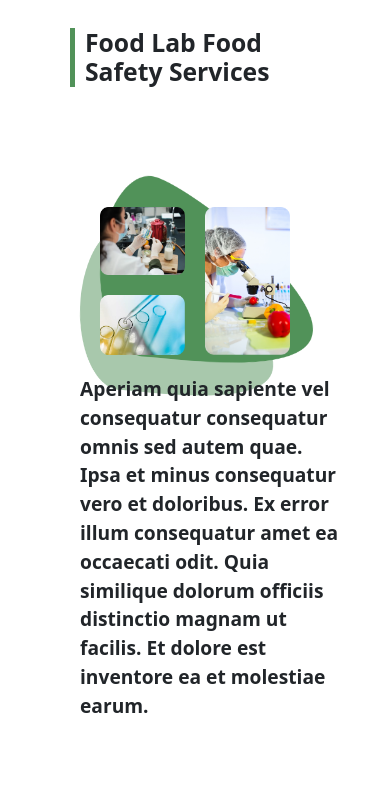
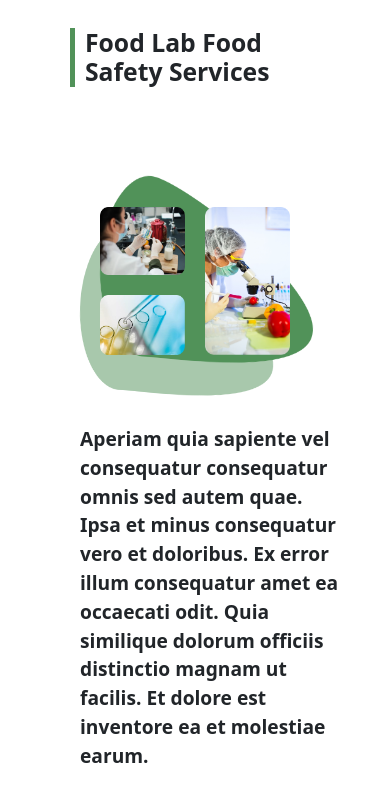
Before and after one commit to gauravsharmatheofficial/Projects, a plain HTML site: page 03_landing_page/index.html in a window 390 px wide. Shown: the part 375-1165 px from the top of the page. Drawn offline with nearby package versions, Linux system fonts and the light colour scheme.

Commit message:
Update style.css

```diff
--- a/03_landing_page/style.css
+++ b/03_landing_page/style.css
@@ -361,4 +361,8 @@ span {
     left: 80px;
     width: 50%;
   }
+   .text {
+    display: block;
+    padding-top: 50px;
+  }
 }
```
